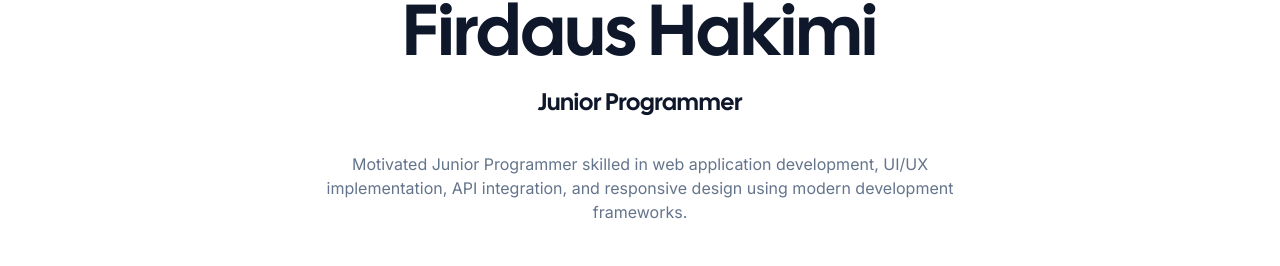
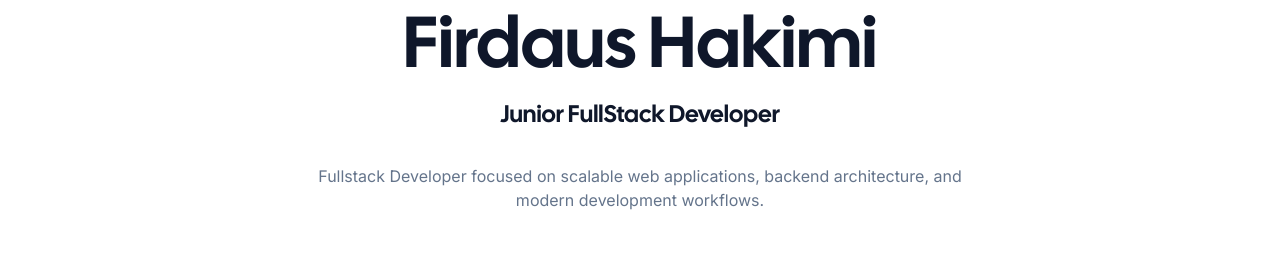
Before and after one commit to daus-commit/portfolio-firdaus, a Next.js app: page / in a window 1280 px wide. Shown: the part 394-660 px from the top of the page. Built offline with nearby package versions, Linux system fonts and the light colour scheme; no server answers.

Commit message:
Initial commit

```diff
--- a/app/(root)/page.tsx
+++ b/app/(root)/page.tsx
@@ -27,7 +27,7 @@ import profileImg from "@/public/myself.jpeg";
 export const metadata: Metadata = {
   title: `${pagesConfig.home.metadata.title}`,
   description:
-    "Firdaus Hakimi - Junior Programmer  working at the intersection of AI, data, and scalable software systems. Explore my projects, experience, and contributions.",
+    "Firdaus Hakimi - Junior FullStack Developer  working at the intersection of AI, data, and scalable software systems. Explore my projects, experience, and contributions.",
   alternates: {
     canonical: siteConfig.url,
   },
@@ -86,7 +86,7 @@ export default function IndexPage() {
             width={100}
             sizes="100vw"
             className="bg-primary rounded-full mb-0 h-auto md:mb-2 w-[60%] max-w-[16rem] border-8 border-primary"
-            alt="Firdaus Hakimi - Junior Programmer Portfolio"
+            alt="Firdaus Hakimi - Junior FullStack Developer Portfolio"
             priority
           />
           <AnimatedText
@@ -101,11 +101,11 @@ export default function IndexPage() {
             delay={0.4}
             className="font-heading text-base sm:text-xl md:text-xl lg:text-2xl"
           >
-            Junior Programmer
+            Junior FullStack Developer
           </AnimatedText>
           <div className="mt-4 max-w-[42rem] text-center">
             <p className="leading-normal text-muted-foreground text-sm sm:text-base">
-              Motivated Junior Programmer skilled in web application development, UI/UX implementation, API integration, and responsive design using modern development frameworks.
+              Fullstack Developer focused on scalable web applications, backend architecture, and modern development workflows.
             </p>
           </div>
 
```
